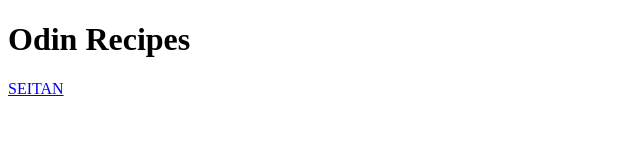
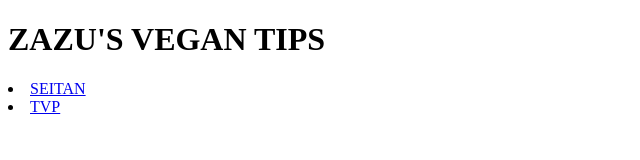
Before and after one commit to colinwilliams91/odin-recipes, a plain HTML site: page index.html in a window 1280 px wide. Shown: the whole page, without its empty margins (0-640 px from the left). Drawn offline with Linux system fonts and the light colour scheme.

Commit message:
add tvp.html

```diff
--- a/index.html
+++ b/index.html
@@ -5,7 +5,10 @@
         <title>index</title>
     </head>
         <body>
-        <h1>Odin Recipes</h1>
-        <a  href="recipes/seitan.html">SEITAN</a>
+        <h1>ZAZU'S VEGAN TIPS</h1>
+        <dl>
+            <li><a  href="recipes/seitan.html">SEITAN</a></li>
+            <li><a  href="recipes/tvp.html">TVP</a></li>
+        </dl>
         </body>
 </html>
```
Also changed, not shown: recipes/seitan.html (+2 -0 lines), recipes/tvp.html (added, +15 -0 lines).
